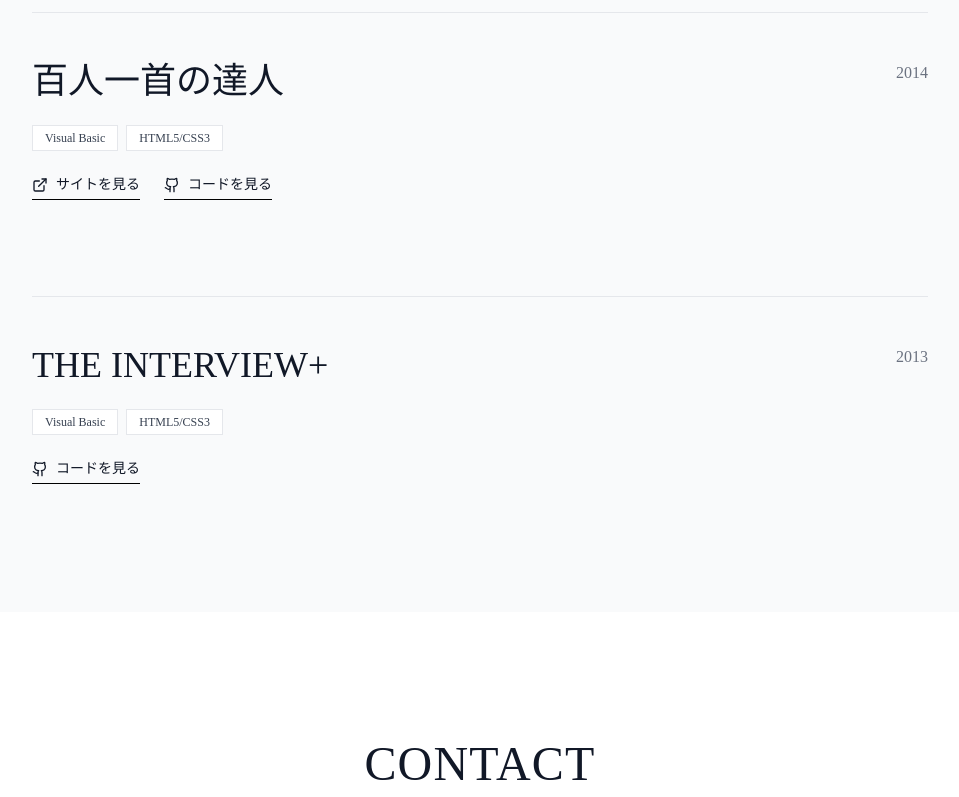
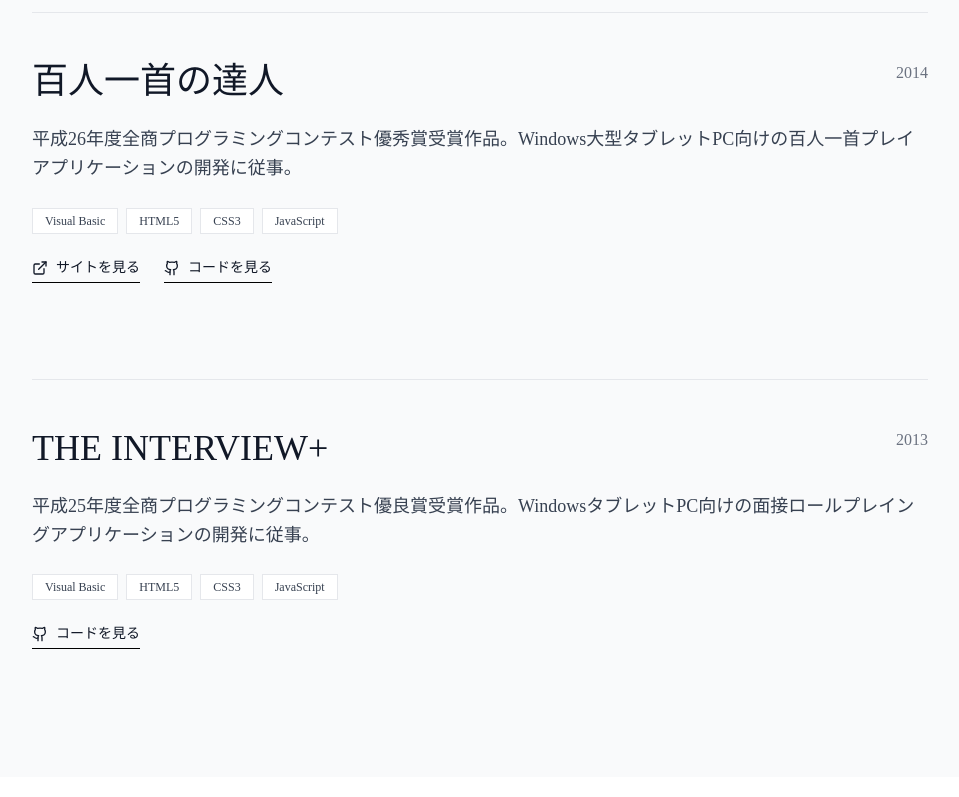
Before and after one commit to KentoIkeda/kentoikeda.github.io, a React (Create React App) app: page / in a window 1280 px wide. Shown: the part 3279-4076 px from the top of the page, without its empty margins (160-1119 px from the left). Built offline with nearby package versions, Linux system fonts and the light colour scheme.

Commit message:
WORKS編集

```diff
--- a/src/Portfolio.js
+++ b/src/Portfolio.js
@@ -78,7 +78,7 @@ export default function Portfolio() {
       title: "美容師向け確定申告支援サービス",
       year: "2023 - 現在",
       description: "",
-      tech: ["PHP", "CodeIgniter", "Sass", "MySQL", "JavaScript", "UI/UX Tuning"],
+      tech: ["PHP", "CodeIgniter", "Sass", "MySQL", "JavaScript", "jQuery", "UI/UX Tuning", "EC2", "S3", "RDS"],
       link: "https://mobalab.net/works/accountech/",
       github: ""
     },
@@ -86,7 +86,7 @@ export default function Portfolio() {
       title: "選挙情報プラットフォーム",
       year: "2025",
       description: "",
-      tech: ["PHP", "Laravel", "MySQL", "JavaScript", "JSON Data Management", "UI/UX Tuning"],
+      tech: ["PHP", "Laravel", "MySQL", "JavaScript", "JSON Data Management", "UI/UX Tuning", "EC2"],
       link: "https://mobalab.net/works/senkyocom/",
       github: ""
     },
@@ -101,16 +101,16 @@ export default function Portfolio() {
     {
       title: "百人一首の達人",
       year: "2014",
-      description: "",
-      tech: ["Visual Basic", "HTML5/CSS3"],
+      description: "平成26年度全商プログラミングコンテスト優秀賞受賞作品。Windows大型タブレットPC向けの百人一首プレイアプリケーションの開発に従事。",
+      tech: ["Visual Basic", "HTML5", "CSS3", "JavaScript"],
       link: "https://www.youtube.com/watch?v=dkZON4t2Iu4",
       github: "https://github.com/KentoIkeda/hyakuninissyunotatsujin",
     },
     {
       title: "THE INTERVIEW+",
       year: "2013",
-      description: "",
-      tech: ["Visual Basic", "HTML5/CSS3"],
+      description: "平成25年度全商プログラミングコンテスト優良賞受賞作品。WindowsタブレットPC向けの面接ロールプレイングアプリケーションの開発に従事。",
+      tech: ["Visual Basic", "HTML5", "CSS3", "JavaScript"],
       link: "",
       github: "https://github.com/KentoIkeda/the_interview_plus",
     },
```
